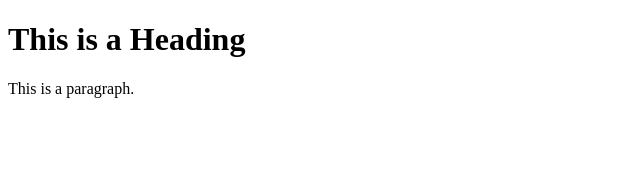
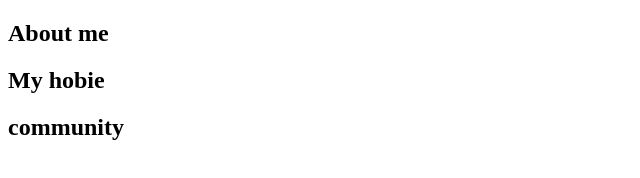
Before and after one commit to megijaelisa/My-second-web-page, a plain HTML site: page index.html in a window 1280 px wide. Shown: the whole page, without its empty margins (0-640 px from the left). Drawn offline with Linux system fonts and the light colour scheme.

Commit message:
Update index.html

```diff
--- a/index.html
+++ b/index.html
@@ -1,9 +1,10 @@
 <!DOCTYPE html>
 <html>
 <body>
-
-<h1>This is a Heading</h1>
-<p>This is a paragraph.</p>
+  <h1<Welcome to my hobie website</h1>
+<h2>About me<h2>
+<h2>My hobie</h2>
+<h2>community</h2>
 
 </body>
 </html>
```
